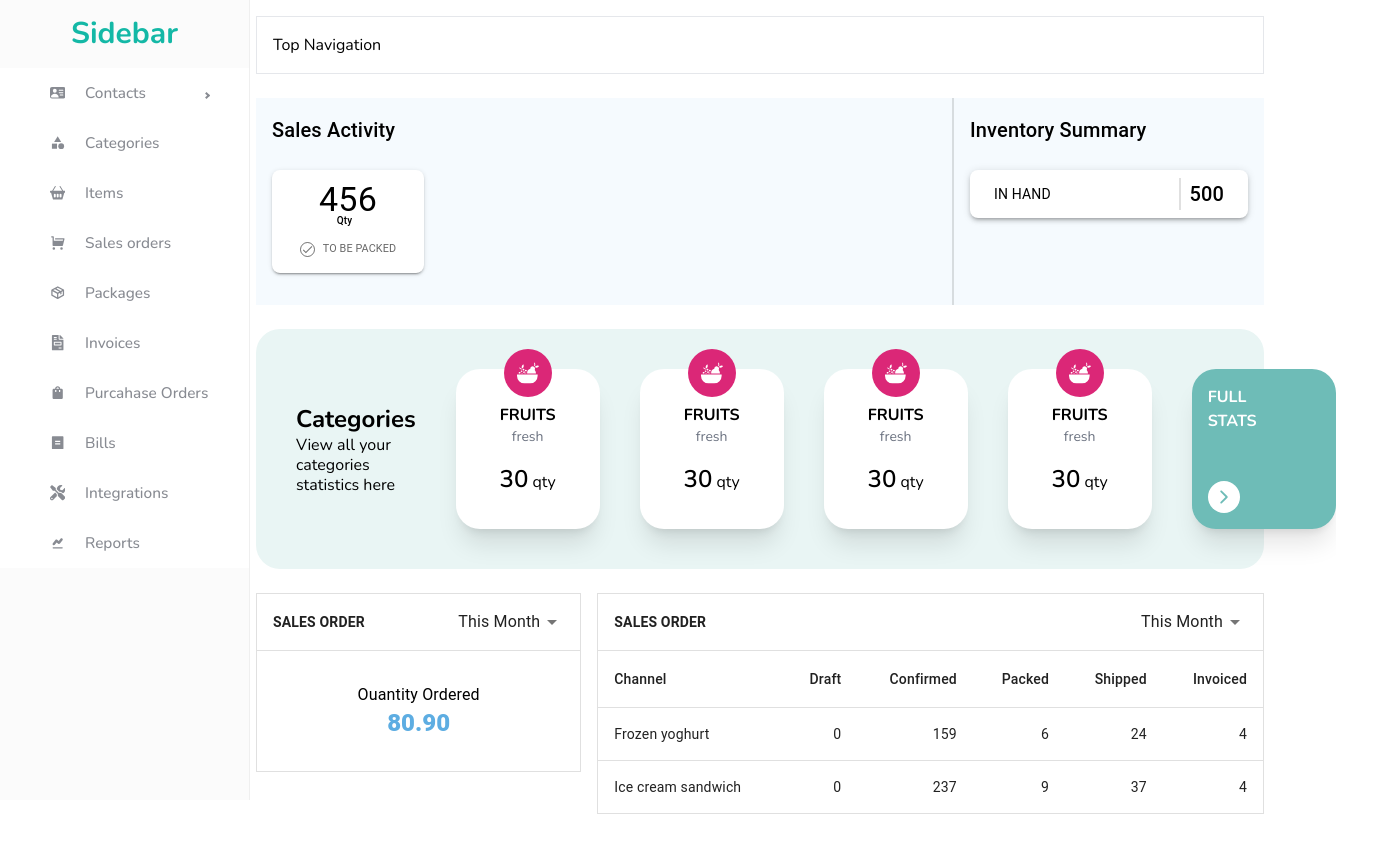
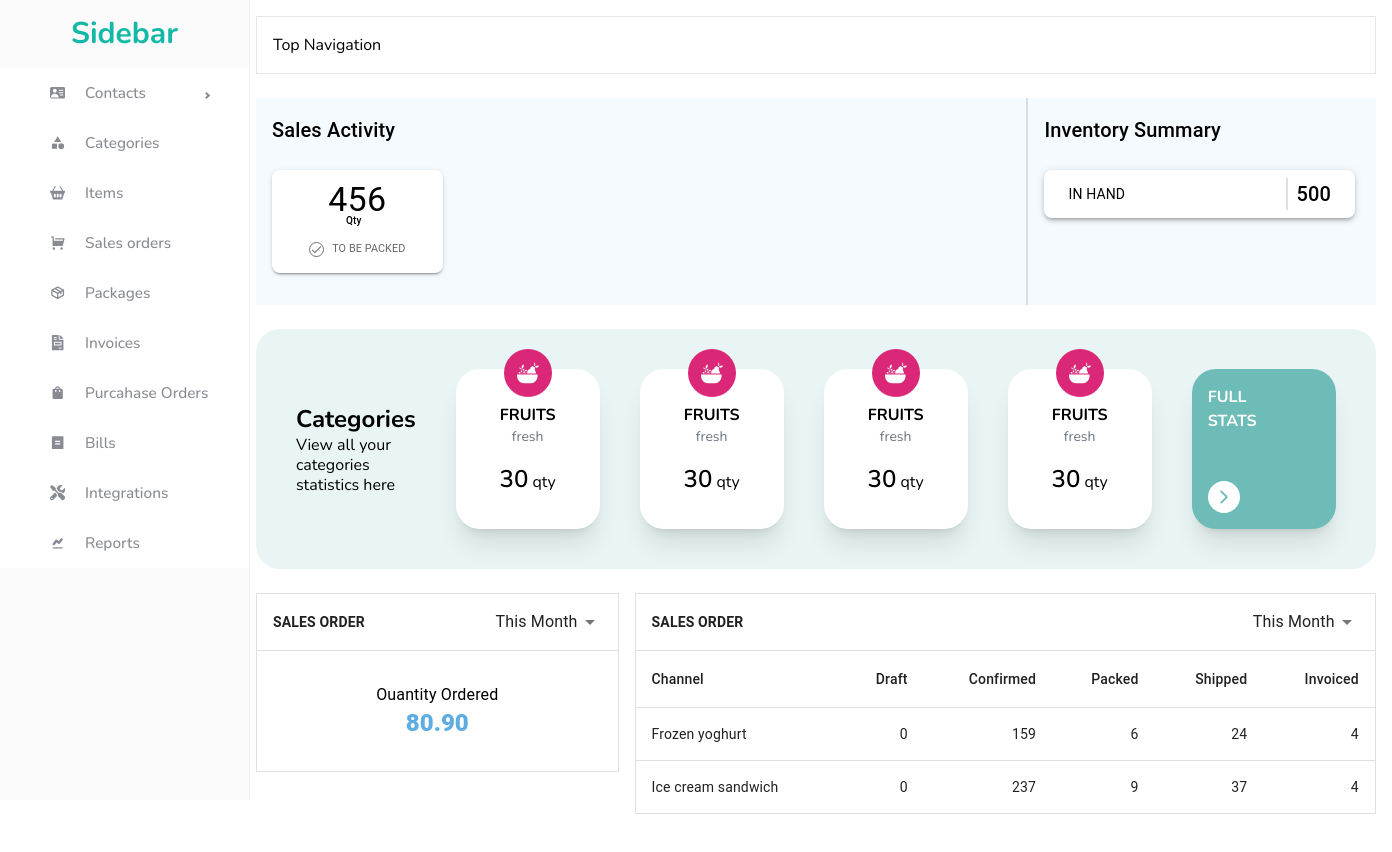
Before and after one commit to Strangeal/front-trakade, a React (Vite) app: page /dashboard in a window 1280 px wide. Shown: the top 852 px of the page, 1392 px wide, since content can reach past the window. Built offline with nearby package versions, Linux system fonts and the light colour scheme.

Commit message:
Modify styles to render home component as flex

```diff
--- a/src/styles/Home.module.css
+++ b/src/styles/Home.module.css
@@ -1,5 +1,5 @@
 section.home {
-  @apply w-full relative;
+  @apply w-full relative flex;
 }
 
 section.sidebar {
```
